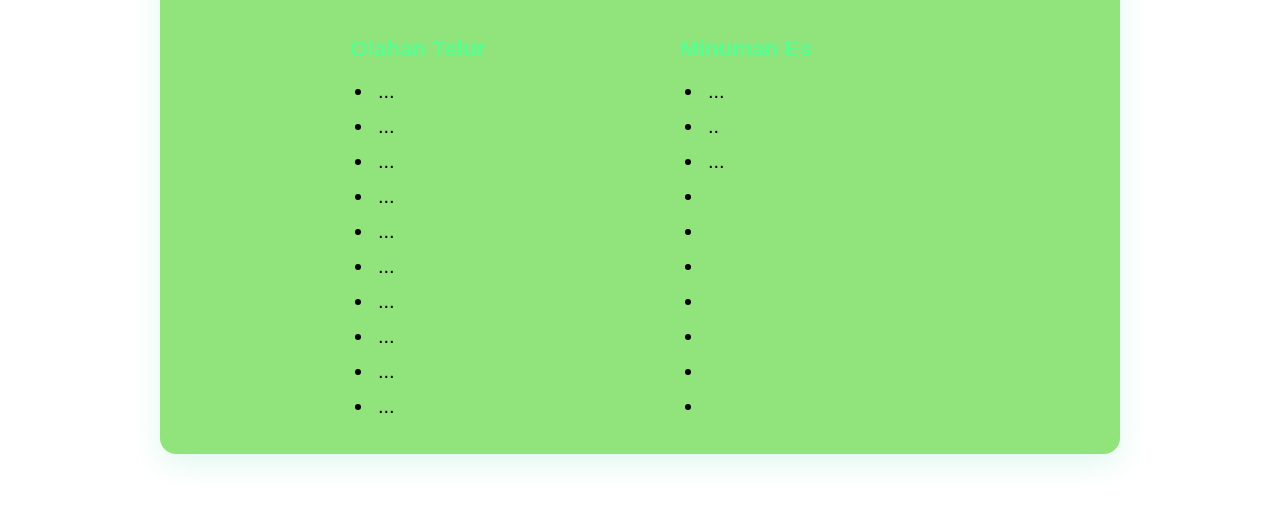
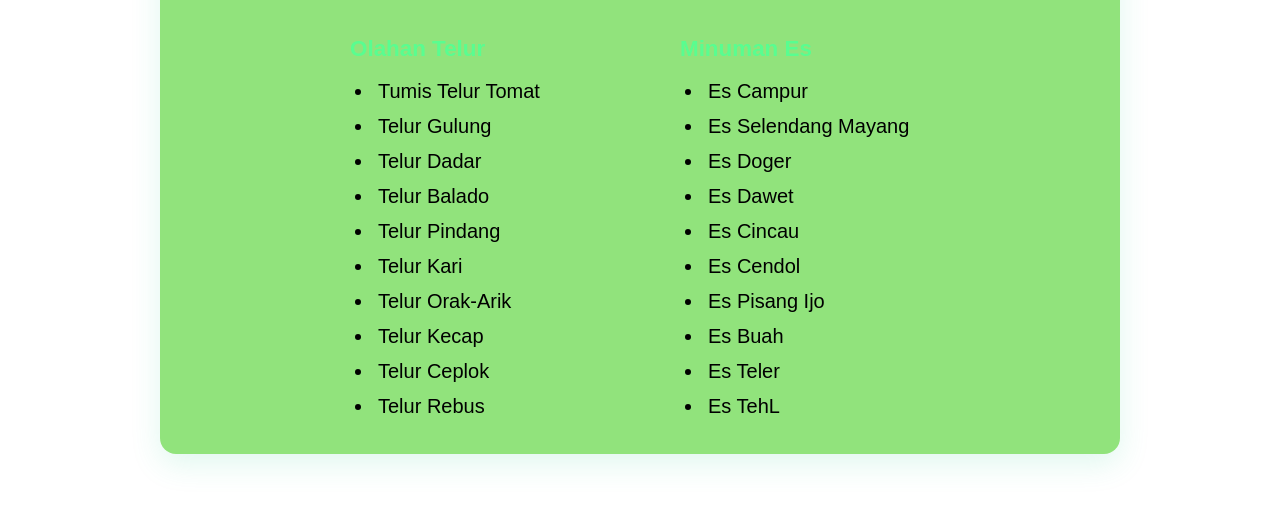
Before and after one commit to sergioalexsander384-lang/kelas9a_noabsen21, a plain HTML site: page list.html in a window 1280 px wide. Shown: the part 215-722 px from the top of the page. Drawn offline with Linux system fonts and the light colour scheme.

Commit message:
list makanan html

```diff
--- a/list.html
+++ b/list.html
@@ -24,31 +24,31 @@
         <div class="kolom-list">
            <h3>Olahan Telur</h3>
            <ul>
-            <li>...</li>
-            <li>...</li>
-            <li>...</li>
-            <li>...</li>
-            <li>...</li>
-            <li>...</li>
-            <li>...</li>
-            <li>...</li>
-            <li>...</li>
-            <li>...</li>
+            <li>Tumis Telur Tomat</li>
+            <li>Telur Gulung</li>
+            <li>Telur Dadar</li>
+            <li>Telur Balado</li>
+            <li>Telur Pindang</li>
+            <li>Telur Kari</li>
+            <li>Telur Orak-Arik</li>
+            <li>Telur Kecap</li>
+            <li>Telur Ceplok</li>
+            <li>Telur Rebus</li>
            </ul>
         </div>
         <div class="kolom-list">
           <h3>Minuman Es</h3>
           <ul>
-            <li>...</li>
-            <li>..</li>
-            <li>...</li>
-            <li></li>
-            <li></li>
-            <li></li>
-            <li></li>
-            <li></li>
-            <li></li>
-            <li></li>
+            <li>Es Campur</li>
+            <li>Es Selendang Mayang</li>
+            <li>Es Doger</li>
+            <li>Es Dawet</li>
+            <li>Es Cincau</li>
+            <li>Es Cendol</li>
+            <li>Es Pisang Ijo</li>
+            <li>Es Buah</li>
+            <li>Es Teler</li>
+            <li>Es TehL</li>
           </ul>
         </div>
     </div>
```
